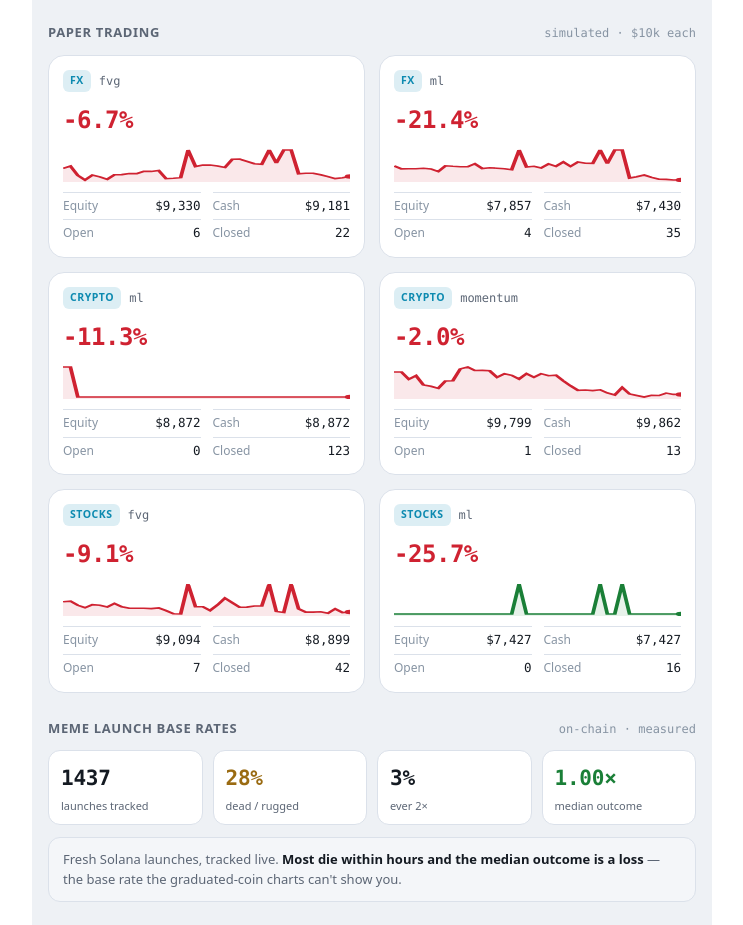
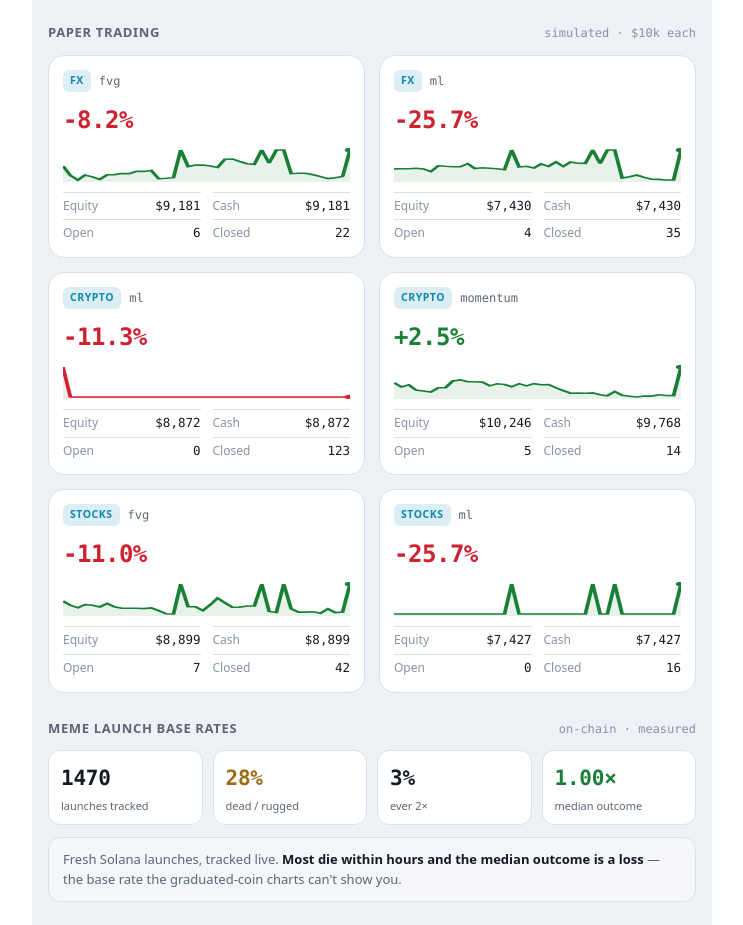
Before and after one commit to eugenewilliams2/gq-research-dashboard, a plain HTML site: page index.html in a window 1280 px wide. Shown: the part 285-1210 px from the top of the page, without its empty margins (268-1011 px from the left). Drawn offline with Linux system fonts and the light colour scheme.

Commit message:
dashboard: 2026-11-12T18:01:32Z

```diff
--- a/index.html
+++ b/index.html
@@ -105,7 +105,7 @@
     <div>
       <div class="eyebrow">GQ · Research Harness</div>
       <h1>Pocket dashboard</h1>
-      <div class="stamp">Oct 23, 2026 · 10:59 EDT</div>
+      <div class="stamp">Nov 12, 2026 · 13:01 EST</div>
     </div>
     <button class="theme-btn" onclick="var r=document.documentElement;r.dataset.theme=(r.dataset.theme==='light'?'dark':'light');" aria-label="Toggle light and dark theme">◐</button>
   </div>
@@ -114,8 +114,8 @@
     <article class="card verdict">
       <div class="big">No strategy here has cleared the honesty bar (Deflated Sharpe ≥ 0.95) after real costs — on FX, crypto, stocks, or memes. That null result is the finding.</div>
       <div class="roll">
-        <span class="n neg">-12.7%</span>
-        <span class="sub">blended paper P&amp;L across 6 sessions · $52,377 of $60,000</span>
+        <span class="n neg">-13.2%</span>
+        <span class="sub">blended paper P&amp;L across 6 sessions · $52,054 of $60,000</span>
       </div>
     </article>
   </section>
@@ -129,10 +129,10 @@
           <span class="badge">FX</span>
           <span class="strat">fvg</span>
         </div>
-        <div class="pnl">-6.7%</div>
-        <div class="spark-wrap"><svg class="spark down" viewBox="0 0 120 34" preserveAspectRatio="none" aria-hidden="true"><polygon points="0,34 0.0,20.4 3.1,18.0 6.2,27.5 9.2,32.0 12.3,27.1 15.4,28.9 18.5,31.3 21.5,26.8 24.6,26.6 27.7,25.6 30.8,25.6 33.8,23.4 36.9,23.4 40.0,22.4 43.1,30.7 46.2,30.3 49.2,29.7 52.3,2.0 55.4,18.5 58.5,17.1 61.5,17.1 64.6,18.1 67.7,19.5 70.8,11.3 73.8,11.0 76.9,13.4 80.0,15.7 83.1,16.4 86.2,2.0 89.2,15.1 92.3,2.0 95.4,2.0 98.5,25.7 101.5,25.2 104.6,25.2 107.7,26.8 110.8,28.6 113.8,30.6 116.9,29.7 120.0,28.5 120,34" class="spark-fill"/><polyline points="0.0,20.4 3.1,18.0 6.2,27.5 9.2,32.0 12.3,27.1 15.4,28.9 18.5,31.3 21.5,26.8 24.6,26.6 27.7,25.6 30.8,25.6 33.8,23.4 36.9,23.4 40.0,22.4 43.1,30.7 46.2,30.3 49.2,29.7 52.3,2.0 55.4,18.5 58.5,17.1 61.5,17.1 64.6,18.1 67.7,19.5 70.8,11.3 73.8,11.0 76.9,13.4 80.0,15.7 83.1,16.4 86.2,2.0 89.2,15.1 92.3,2.0 95.4,2.0 98.5,25.7 101.5,25.2 104.6,25.2 107.7,26.8 110.8,28.6 113.8,30.6 116.9,29.7 120.0,28.5" class="spark-line" fill="none"/><circle cx="120.0" cy="28.5" r="2.2" class="spark-dot"/></svg></div>
+        <div class="pnl">-8.2%</div>
+        <div class="spark-wrap"><svg class="spark up" viewBox="0 0 120 34" preserveAspectRatio="none" aria-hidden="true"><polygon points="0,34 0.0,18.0 3.1,27.5 6.2,32.0 9.2,27.1 12.3,28.9 15.4,31.3 18.5,26.8 21.5,26.6 24.6,25.6 27.7,25.6 30.8,23.4 33.8,23.4 36.9,22.4 40.0,30.7 43.1,30.3 46.2,29.7 49.2,2.0 52.3,18.5 55.4,17.1 58.5,17.1 61.5,18.1 64.6,19.5 67.7,11.3 70.8,11.0 73.8,13.4 76.9,15.7 80.0,16.4 83.1,2.0 86.2,15.1 89.2,2.0 92.3,2.0 95.4,25.7 98.5,25.2 101.5,25.2 104.6,26.8 107.7,28.6 110.8,30.6 113.8,29.7 116.9,28.5 120.0,2.0 120,34" class="spark-fill"/><polyline points="0.0,18.0 3.1,27.5 6.2,32.0 9.2,27.1 12.3,28.9 15.4,31.3 18.5,26.8 21.5,26.6 24.6,25.6 27.7,25.6 30.8,23.4 33.8,23.4 36.9,22.4 40.0,30.7 43.1,30.3 46.2,29.7 49.2,2.0 52.3,18.5 55.4,17.1 58.5,17.1 61.5,18.1 64.6,19.5 67.7,11.3 70.8,11.0 73.8,13.4 76.9,15.7 80.0,16.4 83.1,2.0 86.2,15.1 89.2,2.0 92.3,2.0 95.4,25.7 98.5,25.2 101.5,25.2 104.6,26.8 107.7,28.6 110.8,30.6 113.8,29.7 116.9,28.5 120.0,2.0" class="spark-line" fill="none"/><circle cx="120.0" cy="2.0" r="2.2" class="spark-dot"/></svg></div>
         <dl class="rows">
-          <div><dt>Equity</dt><dd>$9,330</dd></div>
+          <div><dt>Equity</dt><dd>$9,181</dd></div>
           <div><dt>Cash</dt><dd>$9,181</dd></div>
           <div><dt>Open</dt><dd>6</dd></div>
           <div><dt>Closed</dt><dd>22</dd></div>
@@ -144,10 +144,10 @@
           <span class="badge">FX</span>
           <span class="strat">ml</span>
         </div>
-        <div class="pnl">-21.4%</div>
-        <div class="spark-wrap"><svg class="spark down" viewBox="0 0 120 34" preserveAspectRatio="none" aria-hidden="true"><polygon points="0,34 0.0,17.9 3.1,20.9 6.2,20.8 9.2,20.7 12.3,20.2 15.4,20.9 18.5,23.6 21.5,17.8 24.6,18.3 27.7,18.7 30.8,18.7 33.8,15.7 36.9,20.5 40.0,19.7 43.1,20.2 46.2,20.8 49.2,21.7 52.3,2.0 55.4,19.0 58.5,18.3 61.5,19.9 64.6,15.9 67.7,18.3 70.8,14.0 73.8,18.4 76.9,14.0 80.0,15.3 83.1,15.4 86.2,2.0 89.2,15.6 92.3,2.0 95.4,2.0 98.5,30.0 101.5,28.7 104.6,27.0 107.7,29.4 110.8,31.3 113.8,31.4 116.9,32.0 120.0,31.9 120,34" class="spark-fill"/><polyline points="0.0,17.9 3.1,20.9 6.2,20.8 9.2,20.7 12.3,20.2 15.4,20.9 18.5,23.6 21.5,17.8 24.6,18.3 27.7,18.7 30.8,18.7 33.8,15.7 36.9,20.5 40.0,19.7 43.1,20.2 46.2,20.8 49.2,21.7 52.3,2.0 55.4,19.0 58.5,18.3 61.5,19.9 64.6,15.9 67.7,18.3 70.8,14.0 73.8,18.4 76.9,14.0 80.0,15.3 83.1,15.4 86.2,2.0 89.2,15.6 92.3,2.0 95.4,2.0 98.5,30.0 101.5,28.7 104.6,27.0 107.7,29.4 110.8,31.3 113.8,31.4 116.9,32.0 120.0,31.9" class="spark-line" fill="none"/><circle cx="120.0" cy="31.9" r="2.2" class="spark-dot"/></svg></div>
+        <div class="pnl">-25.7%</div>
+        <div class="spark-wrap"><svg class="spark up" viewBox="0 0 120 34" preserveAspectRatio="none" aria-hidden="true"><polygon points="0,34 0.0,20.9 3.1,20.8 6.2,20.7 9.2,20.2 12.3,20.9 15.4,23.6 18.5,17.8 21.5,18.3 24.6,18.7 27.7,18.7 30.8,15.7 33.8,20.5 36.9,19.7 40.0,20.2 43.1,20.8 46.2,21.7 49.2,2.0 52.3,19.0 55.4,18.3 58.5,19.9 61.5,15.9 64.6,18.3 67.7,14.0 70.8,18.4 73.8,14.0 76.9,15.3 80.0,15.4 83.1,2.0 86.2,15.6 89.2,2.0 92.3,2.0 95.4,30.0 98.5,28.7 101.5,27.0 104.6,29.4 107.7,31.3 110.8,31.4 113.8,32.0 116.9,31.9 120.0,2.0 120,34" class="spark-fill"/><polyline points="0.0,20.9 3.1,20.8 6.2,20.7 9.2,20.2 12.3,20.9 15.4,23.6 18.5,17.8 21.5,18.3 24.6,18.7 27.7,18.7 30.8,15.7 33.8,20.5 36.9,19.7 40.0,20.2 43.1,20.8 46.2,21.7 49.2,2.0 52.3,19.0 55.4,18.3 58.5,19.9 61.5,15.9 64.6,18.3 67.7,14.0 70.8,18.4 73.8,14.0 76.9,15.3 80.0,15.4 83.1,2.0 86.2,15.6 89.2,2.0 92.3,2.0 95.4,30.0 98.5,28.7 101.5,27.0 104.6,29.4 107.7,31.3 110.8,31.4 113.8,32.0 116.9,31.9 120.0,2.0" class="spark-line" fill="none"/><circle cx="120.0" cy="2.0" r="2.2" class="spark-dot"/></svg></div>
         <dl class="rows">
-          <div><dt>Equity</dt><dd>$7,857</dd></div>
+          <div><dt>Equity</dt><dd>$7,430</dd></div>
           <div><dt>Cash</dt><dd>$7,430</dd></div>
           <div><dt>Open</dt><dd>4</dd></div>
           <div><dt>Closed</dt><dd>35</dd></div>
@@ -160,7 +160,7 @@
           <span class="strat">ml</span>
         </div>
         <div class="pnl">-11.3%</div>
-        <div class="spark-wrap"><svg class="spark down" viewBox="0 0 120 34" preserveAspectRatio="none" aria-hidden="true"><polygon points="0,34 0.0,2.0 3.1,2.0 6.2,32.0 9.2,32.0 12.3,32.0 15.4,32.0 18.5,32.0 21.5,32.0 24.6,32.0 27.7,32.0 30.8,32.0 33.8,32.0 36.9,32.0 40.0,32.0 43.1,32.0 46.2,32.0 49.2,32.0 52.3,32.0 55.4,32.0 58.5,32.0 61.5,32.0 64.6,32.0 67.7,32.0 70.8,32.0 73.8,32.0 76.9,32.0 80.0,32.0 83.1,32.0 86.2,32.0 89.2,32.0 92.3,32.0 95.4,32.0 98.5,32.0 101.5,32.0 104.6,32.0 107.7,32.0 110.8,32.0 113.8,32.0 116.9,32.0 120.0,32.0 120,34" class="spark-fill"/><polyline points="0.0,2.0 3.1,2.0 6.2,32.0 9.2,32.0 12.3,32.0 15.4,32.0 18.5,32.0 21.5,32.0 24.6,32.0 27.7,32.0 30.8,32.0 33.8,32.0 36.9,32.0 40.0,32.0 43.1,32.0 46.2,32.0 49.2,32.0 52.3,32.0 55.4,32.0 58.5,32.0 61.5,32.0 64.6,32.0 67.7,32.0 70.8,32.0 73.8,32.0 76.9,32.0 80.0,32.0 83.1,32.0 86.2,32.0 89.2,32.0 92.3,32.0 95.4,32.0 98.5,32.0 101.5,32.0 104.6,32.0 107.7,32.0 110.8,32.0 113.8,32.0 116.9,32.0 120.0,32.0" class="spark-line" fill="none"/><circle cx="120.0" cy="32.0" r="2.2" class="spark-dot"/></svg></div>
+        <div class="spark-wrap"><svg class="spark down" viewBox="0 0 120 34" preserveAspectRatio="none" aria-hidden="true"><polygon points="0,34 0.0,2.0 3.1,32.0 6.2,32.0 9.2,32.0 12.3,32.0 15.4,32.0 18.5,32.0 21.5,32.0 24.6,32.0 27.7,32.0 30.8,32.0 33.8,32.0 36.9,32.0 40.0,32.0 43.1,32.0 46.2,32.0 49.2,32.0 52.3,32.0 55.4,32.0 58.5,32.0 61.5,32.0 64.6,32.0 67.7,32.0 70.8,32.0 73.8,32.0 76.9,32.0 80.0,32.0 83.1,32.0 86.2,32.0 89.2,32.0 92.3,32.0 95.4,32.0 98.5,32.0 101.5,32.0 104.6,32.0 107.7,32.0 110.8,32.0 113.8,32.0 116.9,32.0 120.0,32.0 120,34" class="spark-fill"/><polyline points="0.0,2.0 3.1,32.0 6.2,32.0 9.2,32.0 12.3,32.0 15.4,32.0 18.5,32.0 21.5,32.0 24.6,32.0 27.7,32.0 30.8,32.0 33.8,32.0 36.9,32.0 40.0,32.0 43.1,32.0 46.2,32.0 49.2,32.0 52.3,32.0 55.4,32.0 58.5,32.0 61.5,32.0 64.6,32.0 67.7,32.0 70.8,32.0 73.8,32.0 76.9,32.0 80.0,32.0 83.1,32.0 86.2,32.0 89.2,32.0 92.3,32.0 95.4,32.0 98.5,32.0 101.5,32.0 104.6,32.0 107.7,32.0 110.8,32.0 113.8,32.0 116.9,32.0 120.0,32.0" class="spark-line" fill="none"/><circle cx="120.0" cy="32.0" r="2.2" class="spark-dot"/></svg></div>
         <dl class="rows">
           <div><dt>Equity</dt><dd>$8,872</dd></div>
           <div><dt>Cash</dt><dd>$8,872</dd></div>
@@ -169,18 +169,18 @@
         </dl>
       </article>
 
-      <article class="card sess neg">
+      <article class="card sess pos">
         <div class="sess-top">
           <span class="badge">Crypto</span>
           <span class="strat">momentum</span>
         </div>
-        <div class="pnl">-2.0%</div>
-        <div class="spark-wrap"><svg class="spark down" viewBox="0 0 120 34" preserveAspectRatio="none" aria-hidden="true"><polygon points="0,34 0.0,7.0 3.1,7.0 6.2,14.3 9.2,10.7 12.3,19.9 15.4,21.3 18.5,23.3 21.5,15.9 24.6,15.7 27.7,3.9 30.8,2.0 33.8,5.5 36.9,5.4 40.0,5.8 43.1,12.3 46.2,8.8 49.2,10.3 52.3,14.0 55.4,8.7 58.5,12.3 61.5,8.7 64.6,10.7 67.7,10.2 70.8,15.8 73.8,20.8 76.9,25.3 80.0,25.0 83.1,25.6 86.2,24.8 89.2,28.0 92.3,30.0 95.4,22.4 98.5,29.0 101.5,30.5 104.6,32.0 107.7,30.4 110.8,30.5 113.8,28.1 116.9,29.4 120.0,29.5 120,34" class="spark-fill"/><polyline points="0.0,7.0 3.1,7.0 6.2,14.3 9.2,10.7 12.3,19.9 15.4,21.3 18.5,23.3 21.5,15.9 24.6,15.7 27.7,3.9 30.8,2.0 33.8,5.5 36.9,5.4 40.0,5.8 43.1,12.3 46.2,8.8 49.2,10.3 52.3,14.0 55.4,8.7 58.5,12.3 61.5,8.7 64.6,10.7 67.7,10.2 70.8,15.8 73.8,20.8 76.9,25.3 80.0,25.0 83.1,25.6 86.2,24.8 89.2,28.0 92.3,30.0 95.4,22.4 98.5,29.0 101.5,30.5 104.6,32.0 107.7,30.4 110.8,30.5 113.8,28.1 116.9,29.4 120.0,29.5" class="spark-line" fill="none"/><circle cx="120.0" cy="29.5" r="2.2" class="spark-dot"/></svg></div>
+        <div class="pnl">+2.5%</div>
+        <div class="spark-wrap"><svg class="spark up" viewBox="0 0 120 34" preserveAspectRatio="none" aria-hidden="true"><polygon points="0,34 0.0,17.7 3.1,21.9 6.2,19.9 9.2,25.1 12.3,25.9 15.4,27.0 18.5,22.8 21.5,22.7 24.6,15.9 27.7,14.9 30.8,16.8 33.8,16.8 36.9,17.1 40.0,20.8 43.1,18.8 46.2,19.6 49.2,21.7 52.3,18.7 55.4,20.8 58.5,18.7 61.5,19.8 64.6,19.5 67.7,22.8 70.8,25.6 73.8,28.2 76.9,28.0 80.0,28.3 83.1,27.9 86.2,29.7 89.2,30.8 92.3,26.5 95.4,30.3 98.5,31.2 101.5,32.0 104.6,31.1 107.7,31.1 110.8,29.8 113.8,30.5 116.9,30.6 120.0,2.0 120,34" class="spark-fill"/><polyline points="0.0,17.7 3.1,21.9 6.2,19.9 9.2,25.1 12.3,25.9 15.4,27.0 18.5,22.8 21.5,22.7 24.6,15.9 27.7,14.9 30.8,16.8 33.8,16.8 36.9,17.1 40.0,20.8 43.1,18.8 46.2,19.6 49.2,21.7 52.3,18.7 55.4,20.8 58.5,18.7 61.5,19.8 64.6,19.5 67.7,22.8 70.8,25.6 73.8,28.2 76.9,28.0 80.0,28.3 83.1,27.9 86.2,29.7 89.2,30.8 92.3,26.5 95.4,30.3 98.5,31.2 101.5,32.0 104.6,31.1 107.7,31.1 110.8,29.8 113.8,30.5 116.9,30.6 120.0,2.0" class="spark-line" fill="none"/><circle cx="120.0" cy="2.0" r="2.2" class="spark-dot"/></svg></div>
         <dl class="rows">
-          <div><dt>Equity</dt><dd>$9,799</dd></div>
-          <div><dt>Cash</dt><dd>$9,862</dd></div>
-          <div><dt>Open</dt><dd>1</dd></div>
-          <div><dt>Closed</dt><dd>13</dd></div>
+          <div><dt>Equity</dt><dd>$10,246</dd></div>
+          <div><dt>Cash</dt><dd>$9,768</dd></div>
+          <div><dt>Open</dt><dd>5</dd></div>
+          <div><dt>Closed</dt><dd>14</dd></div>
         </dl>
       </article>
 
@@ -189,10 +189,10 @@
           <span class="badge">Stocks</span>
           <span class="strat">fvg</span>
         </div>
-        <div class="pnl">-9.1%</div>
-        <div class="spark-wrap"><svg class="spark down" viewBox="0 0 120 34" preserveAspectRatio="none" aria-hidden="true"><polygon points="0,34 0.0,19.7 3.1,19.1 6.2,23.3 9.2,25.7 12.3,22.7 15.4,23.3 18.5,24.9 21.5,21.4 24.6,24.8 27.7,26.3 30.8,26.3 33.8,26.3 36.9,26.6 40.0,25.9 43.1,28.6 46.2,31.8 49.2,32.0 52.3,2.0 55.4,24.8 58.5,24.7 61.5,28.5 64.6,23.0 67.7,16.1 70.8,20.7 73.8,25.2 76.9,25.1 80.0,24.0 83.1,24.0 86.2,2.0 89.2,29.5 92.3,30.5 95.4,2.0 98.5,26.8 101.5,30.1 104.6,30.1 107.7,29.7 110.8,31.2 113.8,26.9 116.9,30.6 120.0,30.0 120,34" class="spark-fill"/><polyline points="0.0,19.7 3.1,19.1 6.2,23.3 9.2,25.7 12.3,22.7 15.4,23.3 18.5,24.9 21.5,21.4 24.6,24.8 27.7,26.3 30.8,26.3 33.8,26.3 36.9,26.6 40.0,25.9 43.1,28.6 46.2,31.8 49.2,32.0 52.3,2.0 55.4,24.8 58.5,24.7 61.5,28.5 64.6,23.0 67.7,16.1 70.8,20.7 73.8,25.2 76.9,25.1 80.0,24.0 83.1,24.0 86.2,2.0 89.2,29.5 92.3,30.5 95.4,2.0 98.5,26.8 101.5,30.1 104.6,30.1 107.7,29.7 110.8,31.2 113.8,26.9 116.9,30.6 120.0,30.0" class="spark-line" fill="none"/><circle cx="120.0" cy="30.0" r="2.2" class="spark-dot"/></svg></div>
+        <div class="pnl">-11.0%</div>
+        <div class="spark-wrap"><svg class="spark up" viewBox="0 0 120 34" preserveAspectRatio="none" aria-hidden="true"><polygon points="0,34 0.0,19.1 3.1,23.3 6.2,25.7 9.2,22.7 12.3,23.3 15.4,24.9 18.5,21.4 21.5,24.8 24.6,26.3 27.7,26.3 30.8,26.3 33.8,26.6 36.9,25.9 40.0,28.6 43.1,31.8 46.2,32.0 49.2,2.0 52.3,24.8 55.4,24.7 58.5,28.5 61.5,23.0 64.6,16.1 67.7,20.7 70.8,25.2 73.8,25.1 76.9,24.0 80.0,24.0 83.1,2.0 86.2,29.5 89.2,30.5 92.3,2.0 95.4,26.8 98.5,30.1 101.5,30.1 104.6,29.7 107.7,31.2 110.8,26.9 113.8,30.6 116.9,30.0 120.0,2.0 120,34" class="spark-fill"/><polyline points="0.0,19.1 3.1,23.3 6.2,25.7 9.2,22.7 12.3,23.3 15.4,24.9 18.5,21.4 21.5,24.8 24.6,26.3 27.7,26.3 30.8,26.3 33.8,26.6 36.9,25.9 40.0,28.6 43.1,31.8 46.2,32.0 49.2,2.0 52.3,24.8 55.4,24.7 58.5,28.5 61.5,23.0 64.6,16.1 67.7,20.7 70.8,25.2 73.8,25.1 76.9,24.0 80.0,24.0 83.1,2.0 86.2,29.5 89.2,30.5 92.3,2.0 95.4,26.8 98.5,30.1 101.5,30.1 104.6,29.7 107.7,31.2 110.8,26.9 113.8,30.6 116.9,30.0 120.0,2.0" class="spark-line" fill="none"/><circle cx="120.0" cy="2.0" r="2.2" class="spark-dot"/></svg></div>
         <dl class="rows">
-          <div><dt>Equity</dt><dd>$9,094</dd></div>
+          <div><dt>Equity</dt><dd>$8,899</dd></div>
           <div><dt>Cash</dt><dd>$8,899</dd></div>
           <div><dt>Open</dt><dd>7</dd></div>
           <div><dt>Closed</dt><dd>42</dd></div>
@@ -205,7 +205,7 @@
           <span class="strat">ml</span>
         </div>
         <div class="pnl">-25.7%</div>
-        <div class="spark-wrap"><svg class="spark up" viewBox="0 0 120 34" preserveAspectRatio="none" aria-hidden="true"><polygon points="0,34 0.0,32.0 3.1,32.0 6.2,32.0 9.2,32.0 12.3,32.0 15.4,32.0 18.5,32.0 21.5,32.0 24.6,32.0 27.7,32.0 30.8,32.0 33.8,32.0 36.9,32.0 40.0,32.0 43.1,32.0 46.2,32.0 49.2,32.0 52.3,2.0 55.4,32.0 58.5,32.0 61.5,32.0 64.6,32.0 67.7,32.0 70.8,32.0 73.8,32.0 76.9,32.0 80.0,32.0 83.1,32.0 86.2,2.0 89.2,32.0 92.3,32.0 95.4,2.0 98.5,32.0 101.5,32.0 104.6,32.0 107.7,32.0 110.8,32.0 113.8,32.0 116.9,32.0 120.0,32.0 120,34" class="spark-fill"/><polyline points="0.0,32.0 3.1,32.0 6.2,32.0 9.2,32.0 12.3,32.0 15.4,32.0 18.5,32.0 21.5,32.0 24.6,32.0 27.7,32.0 30.8,32.0 33.8,32.0 36.9,32.0 40.0,32.0 43.1,32.0 46.2,32.0 49.2,32.0 52.3,2.0 55.4,32.0 58.5,32.0 61.5,32.0 64.6,32.0 67.7,32.0 70.8,32.0 73.8,32.0 76.9,32.0 80.0,32.0 83.1,32.0 86.2,2.0 89.2,32.0 92.3,32.0 95.4,2.0 98.5,32.0 101.5,32.0 104.6,32.0 107.7,32.0 110.8,32.0 113.8,32.0 116.9,32.0 120.0,32.0" class="spark-line" fill="none"/><circle cx="120.0" cy="32.0" r="2.2" class="spark-dot"/></svg></div>
+        <div class="spark-wrap"><svg class="spark up" viewBox="0 0 120 34" preserveAspectRatio="none" aria-hidden="true"><polygon points="0,34 0.0,32.0 3.1,32.0 6.2,32.0 9.2,32.0 12.3,32.0 15.4,32.0 18.5,32.0 21.5,32.0 24.6,32.0 27.7,32.0 30.8,32.0 33.8,32.0 36.9,32.0 40.0,32.0 43.1,32.0 46.2,32.0 49.2,2.0 52.3,32.0 55.4,32.0 58.5,32.0 61.5,32.0 64.6,32.0 67.7,32.0 70.8,32.0 73.8,32.0 76.9,32.0 80.0,32.0 83.1,2.0 86.2,32.0 89.2,32.0 92.3,2.0 95.4,32.0 98.5,32.0 101.5,32.0 104.6,32.0 107.7,32.0 110.8,32.0 113.8,32.0 116.9,32.0 120.0,2.0 120,34" class="spark-fill"/><polyline points="0.0,32.0 3.1,32.0 6.2,32.0 9.2,32.0 12.3,32.0 15.4,32.0 18.5,32.0 21.5,32.0 24.6,32.0 27.7,32.0 30.8,32.0 33.8,32.0 36.9,32.0 40.0,32.0 43.1,32.0 46.2,32.0 49.2,2.0 52.3,32.0 55.4,32.0 58.5,32.0 61.5,32.0 64.6,32.0 67.7,32.0 70.8,32.0 73.8,32.0 76.9,32.0 80.0,32.0 83.1,2.0 86.2,32.0 89.2,32.0 92.3,2.0 95.4,32.0 98.5,32.0 101.5,32.0 104.6,32.0 107.7,32.0 110.8,32.0 113.8,32.0 116.9,32.0 120.0,2.0" class="spark-line" fill="none"/><circle cx="120.0" cy="2.0" r="2.2" class="spark-dot"/></svg></div>
         <dl class="rows">
           <div><dt>Equity</dt><dd>$7,427</dd></div>
           <div><dt>Cash</dt><dd>$7,427</dd></div>
@@ -219,7 +219,7 @@
   <section>
     <div class="sec-h"><h2>Meme launch base rates</h2><span class="meta">on-chain · measured</span></div>
     <div class="tiles">
-      <div class="tile "><div class="tile-v">1437</div><div class="tile-l">launches tracked</div></div><div class="tile warn"><div class="tile-v">28%</div><div class="tile-l">dead / rugged</div></div><div class="tile "><div class="tile-v">3%</div><div class="tile-l">ever 2×</div></div><div class="tile pos"><div class="tile-v">1.00×</div><div class="tile-l">median outcome</div></div>
+      <div class="tile "><div class="tile-v">1470</div><div class="tile-l">launches tracked</div></div><div class="tile warn"><div class="tile-v">28%</div><div class="tile-l">dead / rugged</div></div><div class="tile "><div class="tile-v">3%</div><div class="tile-l">ever 2×</div></div><div class="tile pos"><div class="tile-v">1.00×</div><div class="tile-l">median outcome</div></div>
     </div>
     <div class="note">Fresh Solana launches, tracked live. <b>Most die within hours and the
       median outcome is a loss</b> — the base rate the graduated-coin charts can't show you.</div>
```
